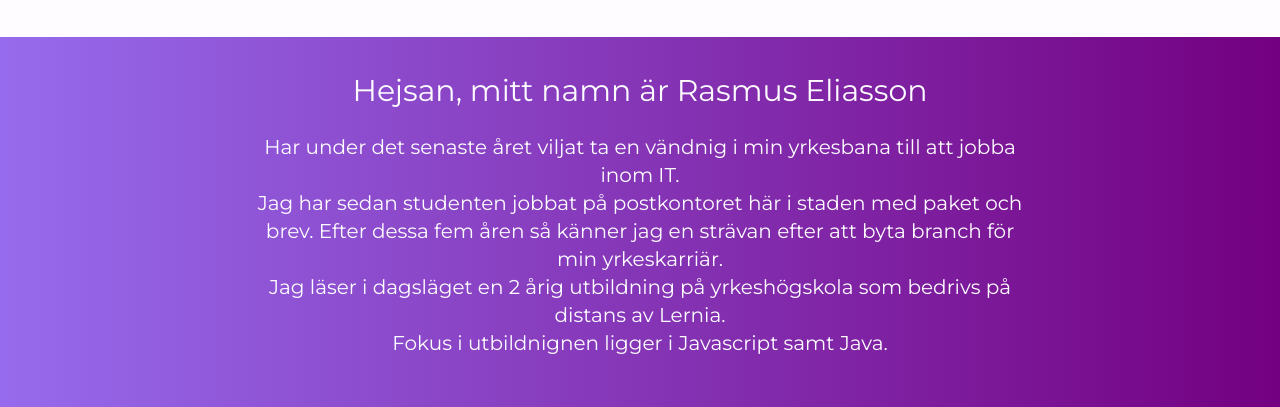
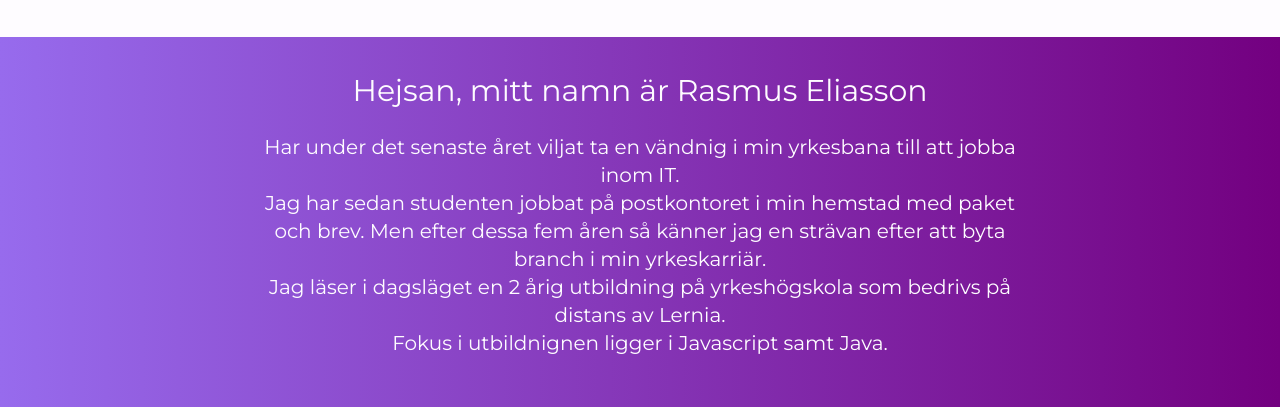
Before and after one commit to Rasmus3liasson/rasmus-portfolio, a Next.js app: page / in a window 1280 px wide. Shown: the part 800-1207 px from the top of the page. Built offline with nearby package versions, Linux system fonts and the light colour scheme.

Commit message:
Added technique to webshop project

```diff
--- a/src/app/components/AboutMe.tsx
+++ b/src/app/components/AboutMe.tsx
@@ -1,4 +1,3 @@
-import React from "react";
 
 export default function AboutMe() {
   return (
@@ -11,9 +10,9 @@ export default function AboutMe() {
             <p className="mt-6 leading-7 mb-20 lg:text-xl max-w-3xl">
               Har under det senaste året viljat ta en vändnig i min yrkesbana
               till att jobba inom IT. <br />
-              Jag har sedan studenten jobbat på postkontoret här i staden med
-              paket och brev. Efter dessa fem åren så känner jag en strävan
-              efter att byta branch för min yrkeskarriär. <br />
+              Jag har sedan studenten jobbat på postkontoret i min hemstad med
+              paket och brev. Men efter dessa fem åren så känner jag en strävan
+              efter att byta branch i min yrkeskarriär. <br />
               Jag läser i dagsläget en 2 årig utbildning på yrkeshögskola som
               bedrivs på distans av Lernia. <br />
               Fokus i utbildnignen ligger i Javascript samt Java.
--- a/src/app/components/Containers/Projects/WebShop.tsx
+++ b/src/app/components/Containers/Projects/WebShop.tsx
@@ -8,6 +8,7 @@ export default function WebShop() {
   const techniques = [
     "Next.js (app router)",
     "Firebase (auth)",
+    "MySQL",
     "Tailwind",
     "TypeScript",
     "Stripe",
--- a/src/app/components/Header/page.tsx
+++ b/src/app/components/Header/page.tsx
@@ -1,8 +1,8 @@
 "use client";
 
-import React, { useEffect, useState } from "react";
+import { useEffect, useState } from "react";
+import NavMenu from "./NavMenu";
 import ThemeSwitch from "./ThemeSwitch";
-import NavMenu from "./NavMenu";
 
 export default function Header() {
   const [showHeader, setShowHeader] = useState(false);
```
